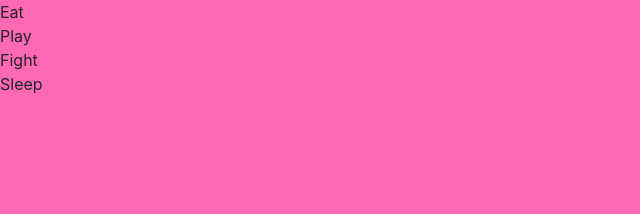
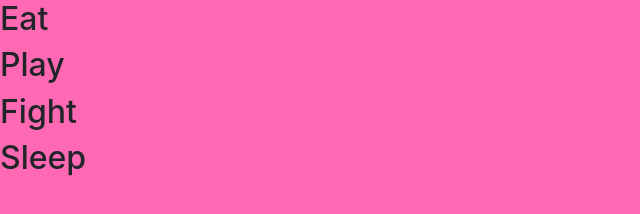
Before and after one commit to AaronLain/tamagotchi, a website built with webpack: page src/index.html in a window 1280 px wide. Shown: the whole page, without its empty margins (0-640 px from the left). Built offline with nearby package versions, Linux system fonts and the light colour scheme.

Commit message:
logic setup

```diff
--- a/src/index.html
+++ b/src/index.html
@@ -7,10 +7,10 @@
 <body>
   <div id="app">
     <div id="progress"></div>
-    <div id="eat" class="quad">Eat</div>
-    <div id="play" class="quad">Play</div>
-    <div id="fight" class="quad">Fight</div>
-    <div id="sleep" class="quad">Sleep</div>
+    <div id="eat" class="quad"><h2>Eat</h2></div>
+    <div id="play" class="quad"><h2>Play</h2></div>
+    <div id="fight" class="quad"><h2>Fight</h2></div>
+    <div id="sleep" class="quad"><h2>Sleep</h2></div>
     <div id="pet"></div>
   </div>
 </body>
```
Also changed, not shown: src/javascripts/components/eat.js (added), src/javascripts/components/fight.js (added), src/javascripts/components/play.js (added), src/javascripts/components/sleep.js (added).
